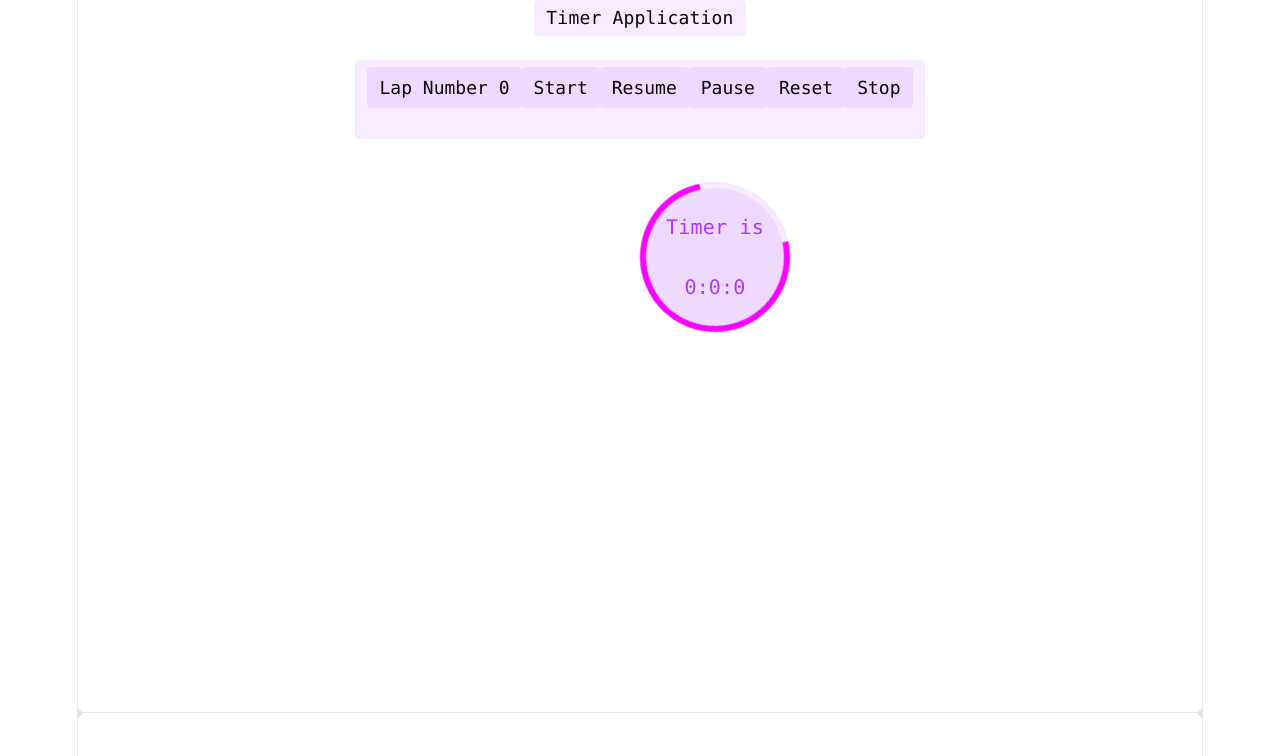
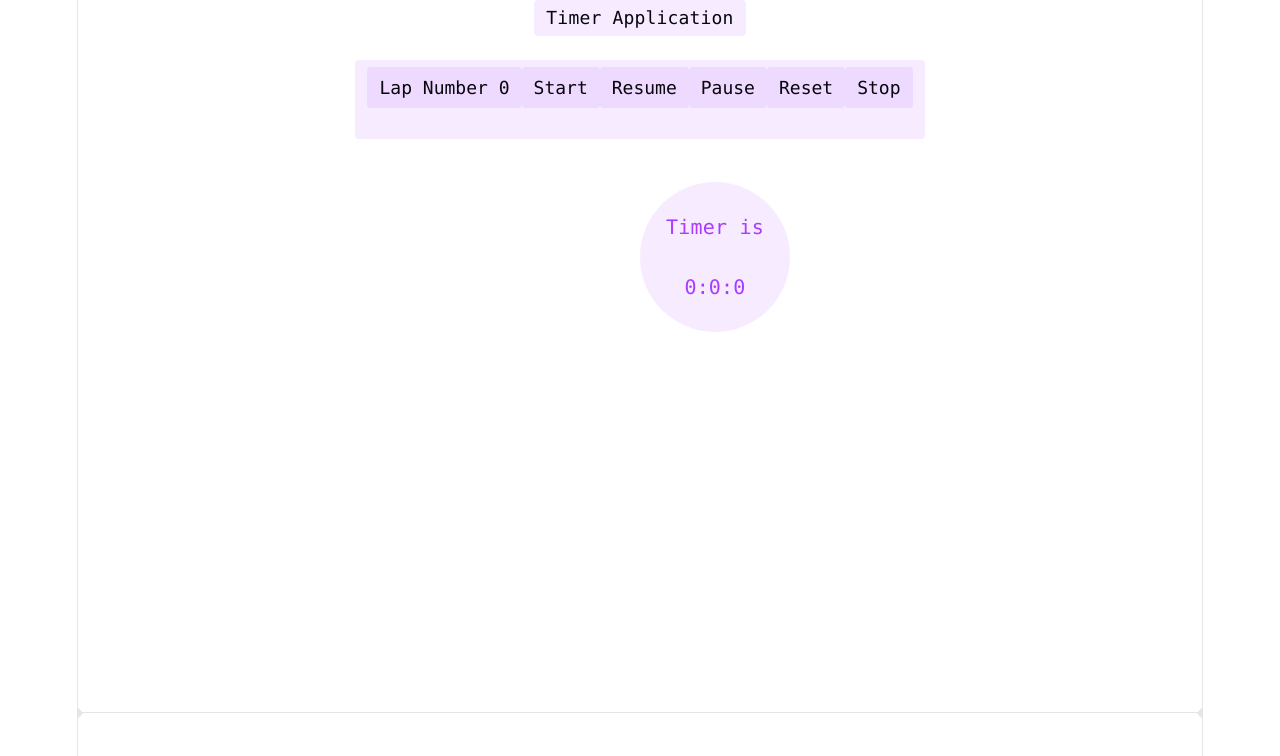
Before and after one commit to nash-dev/Stopwatch_Timer, a React (Vite) app in the folder StopWatch_App/: page / in a window 1280 px wide. Shown: the top 756 px of the page. Built offline with nearby package versions, Linux system fonts and the light colour scheme.

Commit message:
removed_outer_circle_for_aesthetics

```diff
--- a/StopWatch_App/src/App.css
+++ b/StopWatch_App/src/App.css
@@ -21,7 +21,7 @@
   width: 150px;
   height: 150px;
   top: 120px;;
-
+  left: 50%;
   border-radius: 60%;
   background-color: var(--accent-bg);
   display: flex;
--- a/StopWatch_App/src/App.tsx
+++ b/StopWatch_App/src/App.tsx
@@ -72,8 +72,6 @@ function App() {
             <button type="button" className='counter' onClick={handleStop}>Stop</button>
             </colgroup>
           <Col  className="position-absolute top-0 start-50 translate-middle-x">
-          <div className="circle">
-          </div>
           <div className='circle-inner'>
           <span>Timer is  <br></br> <br/> {hours}:{minutes}:{secondsDisplay}<br></br></span>
           </div>
```
